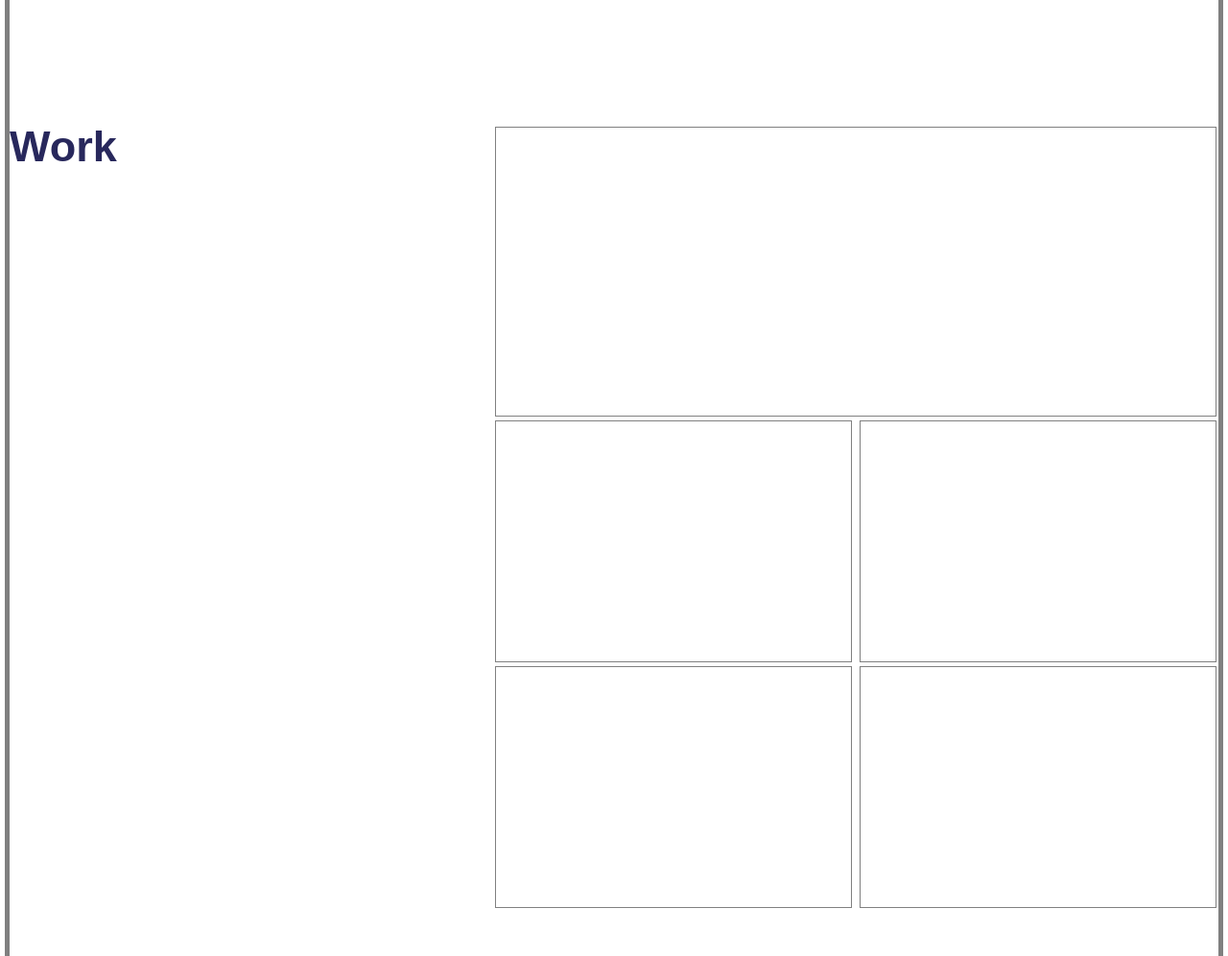
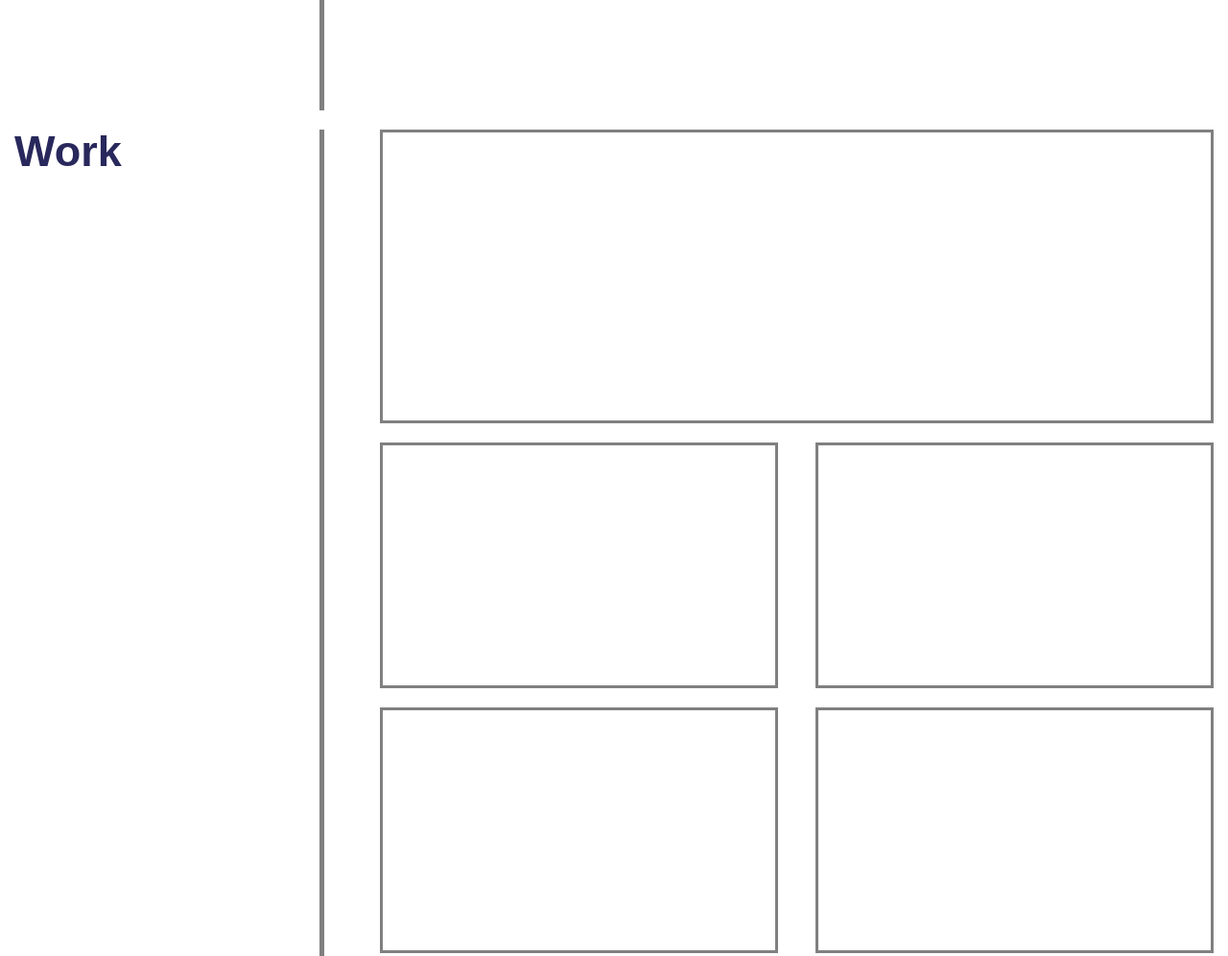
Before and after one commit to SanjeevKumar-DEV/Homework-Week3-MyPortfolio, a plain HTML site: page index.html in a window 1280 px wide. Shown: the part 860-1856 px from the top of the page at 96% size. Drawn offline with Linux system fonts and the light colour scheme.

Commit message:
added some more enhancement in style.css for left column of the main part.

```diff
--- a/assets/css/style.css
+++ b/assets/css/style.css
@@ -117,7 +117,7 @@ li a {
     flex-direction: column;
     flex-wrap: wrap;
     margin: 5px;
-    border: 5px solid gray;
+    /* border: 5px solid gray; */
 }
 
 .meAndMyWork {
@@ -130,16 +130,19 @@ li a {
 }
 .leftColumnTitle {
     width: 25%;
+    margin: 10px;
+    border: 0px;
+    border-right: 5px solid gray;
 }
 .leftColumnTitle h3 {
     font-size: 45px;
     color: rgb(40, 40, 92);
 }
 .rightColumnTitle {
-    width: 60%;
+    width: 70%;
 }
 .work {
-    height: 900px;
+    height: 1200px;
 }
 
 .myApplications {
@@ -149,9 +152,9 @@ li a {
     flex-direction: row;
 }
 .apps {
-    margin: 2px;
-    border: 1px solid gray;
-    width: 49%;
+    margin: 10px;
+    border: 3px solid gray;
+    width: 46%;
     height: 250px;
 }
 
```
